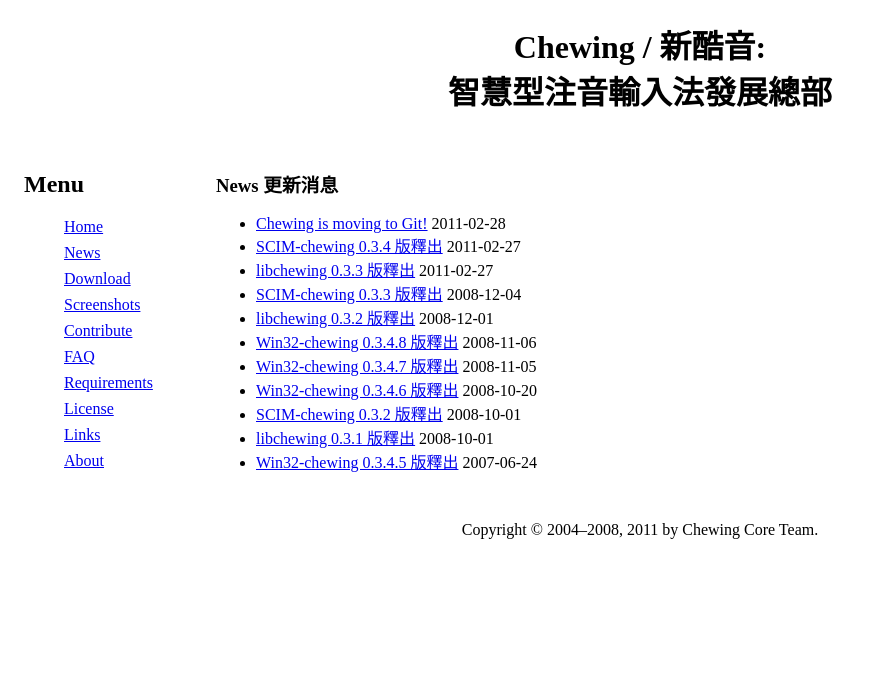
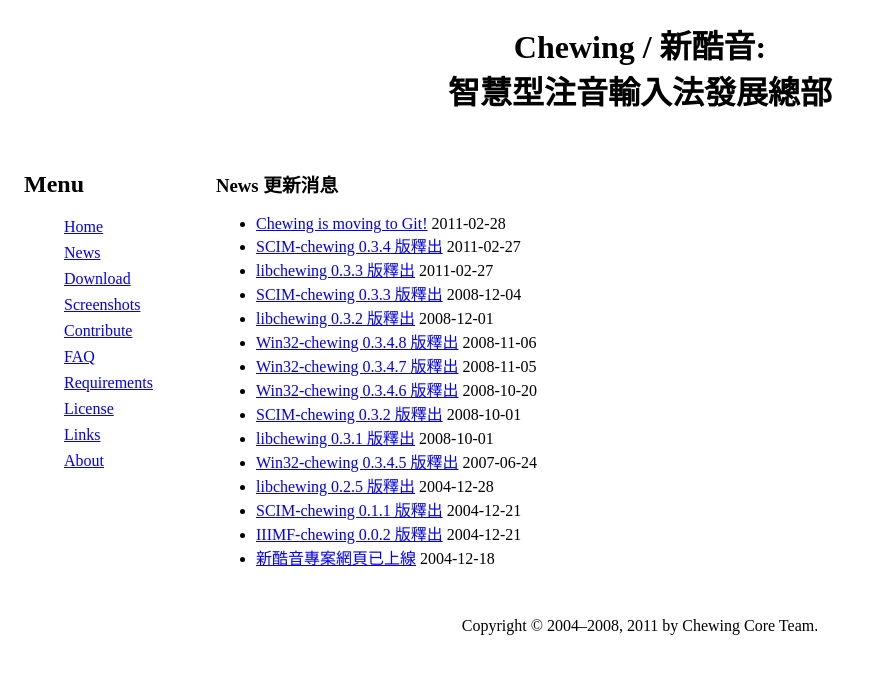
Before and after one commit to chewing/chewing.github.com, a Jekyll site: the page built from news.html, in a window 1280 px wide. Shown: the top 674 px of the page, without its empty margins (0-871 px from the left). Built offline with Jekyll 4.4.1, drawn with Linux system fonts in a browser that asks for light colours.

Commit message:
adding old posts of 2004

```diff
--- /dev/null
+++ b/_posts/2004-12-18-website-online.markdown
@@ -0,0 +1,5 @@
+---
+layout: post
+title: 新酷音專案網頁已上線
+---
+新酷音專案網頁與 2004 國際開放源碼研討會 (ICOS 2004) 同步登場。
--- /dev/null
+++ b/_posts/2004-12-21-iiimf-chewing-0.0.2.markdown
@@ -0,0 +1,5 @@
+---
+layout: post
+title: IIIMF-chewing 0.0.2 版釋出
+---
+IIIMF-chewing 0.0.2 版釋出，基本功能已可運作。 請下載取用。
--- /dev/null
+++ b/_posts/2004-12-21-scim-chewing-0.1.1.markdown
@@ -0,0 +1,5 @@
+---
+layout: post
+title: SCIM-chewing 0.1.1 版釋出
+---
+SCIM-chewing 0.1.1 版釋出，請下載取用。
--- /dev/null
+++ b/_posts/2004-12-28-libchewing-0.2.5.markdown
@@ -0,0 +1,14 @@
+---
+layout: post
+title: libchewing 0.2.5 版釋出
+---
+libchewing 0.2.5 版釋出，請下載取用。
+
+What's New in libchewing 0.2.5
+----------------------------------------------------------
+* Merge SpaceChewing's frequency tweaking from zonble.
+* Minor fixes for building process and zuin core.
+* Successful stories:
+    - IIIMF-chewing
+    - SCIM-chewing
+    - OpenVanilla Input Method Framework for MacOS X
--- a/_posts/2008-12-04-scim-chewing-0.3.3.markdown
+++ b/_posts/2008-12-04-scim-chewing-0.3.3.markdown
@@ -7,6 +7,6 @@
 What's New in 0.3.3
 ----------------------------------------------------------
 * New configuration options:
- - Automatically shifting cursor after selection.
- - The direction of phrase choice.
+    - Automatically shifting cursor after selection.
+    - The direction of phrase choice.
 * Sync with libchewing 0.3.2 API changes.
--- a/_posts/2011-02-27-libchewing-0.3.3.markdown
+++ b/_posts/2011-02-27-libchewing-0.3.3.markdown
@@ -16,5 +16,5 @@
 * Fix cross compilation.
 * Improved shell script to merge changes form libchewing-data.
 * Successful stories:
- * Google ChromeOS provides built-in Chewing IM support
- * MeeGo platform provides built-in Chewing IM support
+    - Google ChromeOS provides built-in Chewing IM support
+    - MeeGo platform provides built-in Chewing IM support
```
